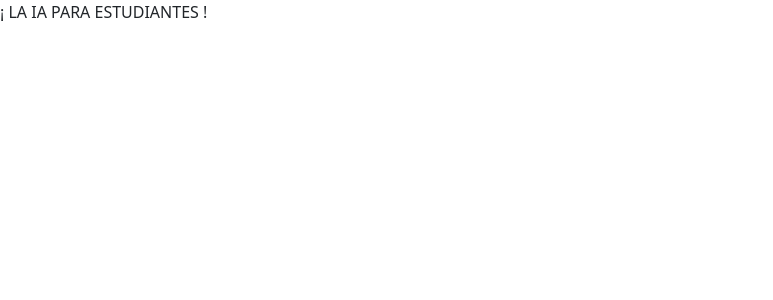
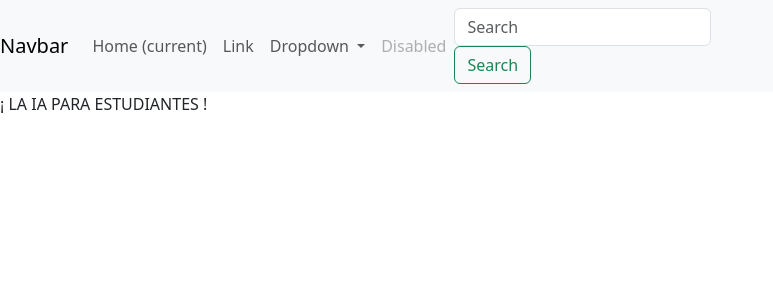
Before and after one commit to MarcoCanquilC/Proyecto_IA_Estudiantes, a Django app: template IA_Estudiantes/core/templates/IA.html in a window 1280 px wide. Shown: the top 300 px of the page, without its empty margins (0-773 px from the left). Run offline with Django 5.2, Linux system fonts and the light colour scheme; the template is opened without the code that fills it: most values are stand-ins (such as "Sample title", 1, 10 or a date in 2020).

Commit message:
cambios en frontend, nadvar, urls.py, base.html

```diff
--- a/IA_Estudiantes/IA_Estudiantes/urls.py
+++ b/IA_Estudiantes/IA_Estudiantes/urls.py
@@ -23,6 +23,7 @@ from drf_yasg.views import get_schema_view
 from drf_yasg import openapi
 
 
+
 from core import views as core_views
 from user import views as user_views
 
@@ -44,6 +45,7 @@ urlpatterns = [
     path("api/users/", include("user.urls")),
     path("docs/", schema_view.with_ui('swagger', cache_timeout=0), name='schema-swagger-ui'),
     path("redoc/", schema_view.with_ui('redoc', cache_timeout=0), name='schema-redoc'),
+    path("smart/", core_views.vistaIAEstudiantes, name="vistaIA"),
 ]
 
 
--- a/IA_Estudiantes/core/templates/base.html
+++ b/IA_Estudiantes/core/templates/base.html
@@ -18,8 +18,42 @@
 
 
 
+    <nav class="navbar navbar-expand-lg navbar-light bg-light">
+  <a class="navbar-brand" href="#">Navbar</a>
+  <button class="navbar-toggler" type="button" data-toggle="collapse" data-target="#navbarSupportedContent" aria-controls="navbarSupportedContent" aria-expanded="false" aria-label="Toggle navigation">
+    <span class="navbar-toggler-icon"></span>
+  </button>
+
+  <div class="collapse navbar-collapse" id="navbarSupportedContent">
+    <ul class="navbar-nav mr-auto">
+      <li class="nav-item active">
+        <a class="nav-link" href="#">Home <span class="sr-only">(current)</span></a>
+      </li>
+      <li class="nav-item">
+        <a class="nav-link" href="#">Link</a>
+      </li>
+      <li class="nav-item dropdown">
+        <a class="nav-link dropdown-toggle" href="#" id="navbarDropdown" role="button" data-toggle="dropdown" aria-haspopup="true" aria-expanded="false">
+          Dropdown
+        </a>
+        <div class="dropdown-menu" aria-labelledby="navbarDropdown">
+          <a class="dropdown-item" href="#">Action</a>
+          <a class="dropdown-item" href="#">Another action</a>
+          <div class="dropdown-divider"></div>
+          <a class="dropdown-item" href="#">Something else here</a>
+        </div>
+      </li>
+      <li class="nav-item">
+        <a class="nav-link disabled" href="#">Disabled</a>
+      </li>
+    </ul>
+    <form class="form-inline my-2 my-lg-0">
+      <input class="form-control mr-sm-2" type="search" placeholder="Search" aria-label="Search">
+      <button class="btn btn-outline-success my-2 my-sm-0" type="submit">Search</button>
+    </form>
+  </div>
+</nav>
     {% block contenido %}
-
 
 
     {% endblock %}
```
